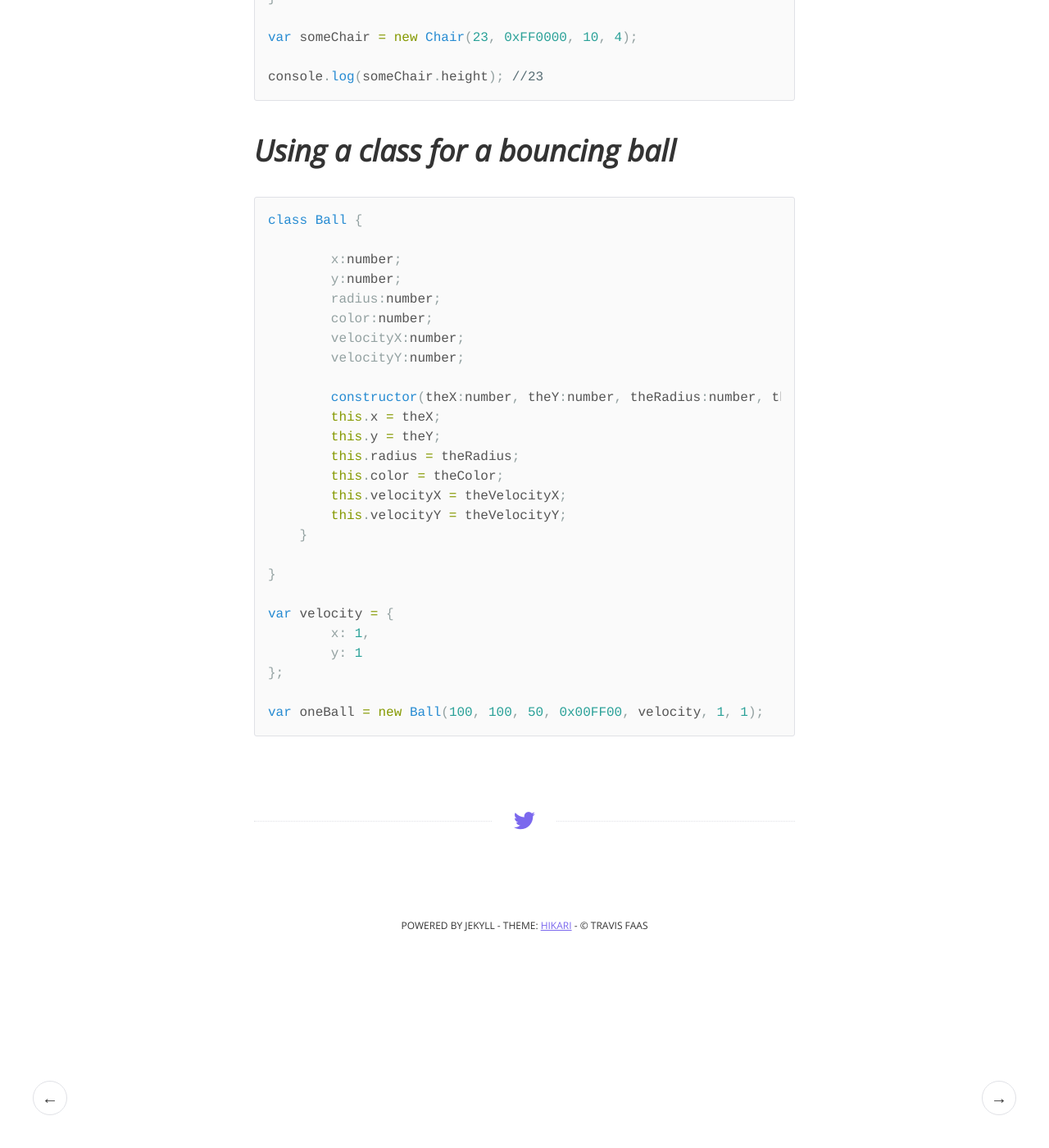
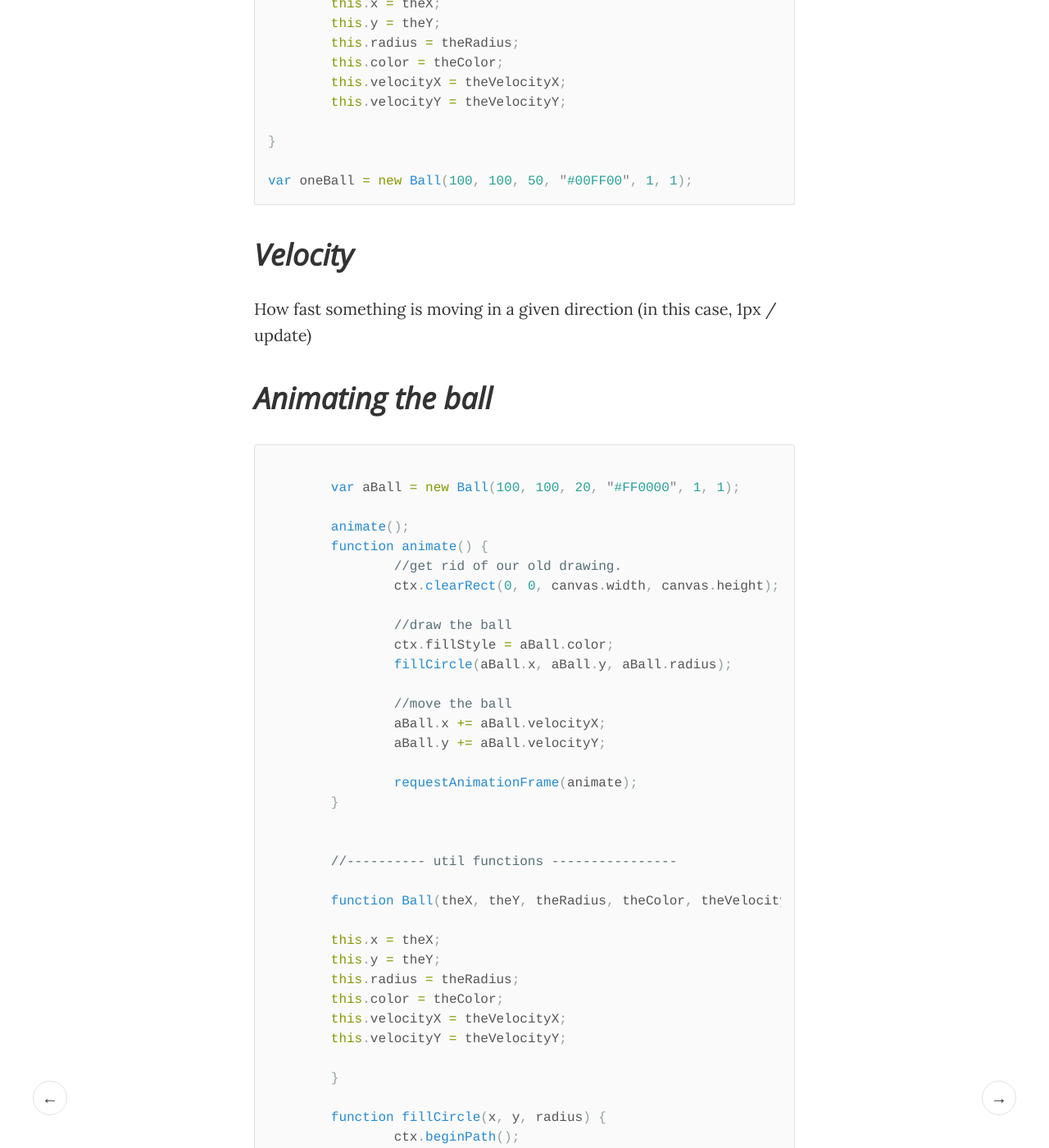
Before and after one commit to meanderingleaf/n221s15, a Jekyll site: the page built from _posts/2014-10-1-objects.markdown, in a window 1280 px wide and 1400 px high, scrolled down 4224 px. Shown: the whole window at 82% size. Built offline with Jekyll 4.4.1, drawn with Linux system fonts in a browser that asks for light colours; before the commit the page ends 5403 px from its top, so only the background shows below that; some of the changed text lies outside the part shown.

Commit message:
Fixing up arrays, adding more content to objects

```diff
--- a/_posts/2014-10-1-objects.markdown
+++ b/_posts/2014-10-1-objects.markdown
@@ -31,7 +31,7 @@ Here is that same object, in Typescript.
 {% highlight javascript %}
 	var someChair = {
 		height: 23,
-		color: 0xFF0000,
+		color: "#FF0000",
 		weight: 10,
 		numLegs: 4
 	};
@@ -48,7 +48,7 @@ Use a **dot**.
 {% highlight javascript %}
 	var someChair = {
 		height: 23,
-		color: 0xFF0000,
+		color: "#FF0000",
 		weight: 10,
 		numLegs: 4
 	};
@@ -58,12 +58,17 @@ Use a **dot**.
 {% endhighlight %}
 
 
+
+Some nomenclature: variables that exist within a class are called **properties**.
+
 And yes, properties work just like variables too
 
+
 {% highlight javascript %}
+
 	var someChair = {
 		height: 23,
-		color: 0xFF0000,
+		color: "#FF0000",
 		weight: 10,
 		numLegs: 4
 	};
@@ -83,22 +88,19 @@ Let's make a chair class, because we're not very creative.
 
 
 {% highlight javascript %}
-class Chair {
-
-	height:number;
-	color:number;
-	weight:number;
-	numLegs:number;
-
+function Chair() {
+	this.height = 1;
+	this.color = "#FF0000;
+	this.weight = 20;
+	this.numLegs = 3;
 }
 {% endhighlight %}
 
 
 A class is just a specification for an object, however. If we want to make an actual version of it, we need to make an *instance* of that class.
 
-Some nomenclature: variables that exist within a class are called **properties**.
 
-Making an instance of a class
+Making an instance of an object
 ----------------------------------------
 
 1. Use the *new* keywork
@@ -106,25 +108,22 @@ Making an instance of a class
 3. Put paranthesis after the name
 
 {% highlight javascript %}
-class Chair {
-
-	height:number;
-	color:number;
-	weight:number;
-	numLegs:number;
-
+function Chair() {
+	this.height = 1;
+	this.color = "#FF0000;
+	this.weight = 20;
+	this.numLegs = 3;
 }
 
 var someChair = new Chair();
 someChair.height = 23;
-someChair.color = 0xFF0000;
+someChair.color = "#FF0000";
 someChair.weight = 12;
 
 {% endhighlight %}
 
 Constructing a class
 ----------------------------------
-
 
 Sometimes it makes more sense to provide a series of values that the class will put into its properties by default.
 A constructor is a function (called a **method** when it appears inside of a class), that is run right when the class is instantiated (this happens when you see the **new** keyword).
@@ -133,60 +132,121 @@ In this case, we take a bunch of values, and store them in the class' properties
 
 {% highlight javascript %}
 
-class Chair {
-
-	height:number;
-	color:number;
-	weight:number;
-	numLegs:number;
-
-	constructor(theHeight:numbr, theColor:number, theWeight:number, theLegs:number) {
-        this.height = theHeight;
-        this.color = theColor;
-        this.weight = theWeight;
-        this.numLegs = theLegs;
-    }
-
+function Chair() {
+	this.height = 1;
+	this.color = "#FF0000;
+	this.weight = 20;
+	this.numLegs = 3;
 }
 
-var someChair = new Chair(23, 0xFF0000, 10, 4);
+var someChair = new Chair(23, "#FF0000", 10, 4);
 
 console.log(someChair.height); //23
 {% endhighlight %}
 
 
-Using a class for a bouncing ball
+Using an object for a bouncing ball
 ----------------------------------------
 
 {% highlight javascript %}
 
-class Ball {
+function Ball(theX, theY, theRadius, theColor, theVelocityX, theVelocityY) {
 
-	x:number;
-	y:number;
-	radius:number;
-	color:number;
-	velocityX:number;
-	velocityY:number;
-
-	constructor(theX:number, theY:number, theRadius:number, theColor:number, theVelocityX:number, theVelocityY) {
         this.x = theX;
         this.y = theY;
         this.radius = theRadius;
         this.color = theColor;
         this.velocityX = theVelocityX;
         this.velocityY = theVelocityY;
-    }
 
 }
 
-var velocity = {
-	x: 1,
-	y: 1
-};
-
-var oneBall = new Ball(100, 100, 50, 0x00FF00, velocity, 1, 1);
-
+var oneBall = new Ball(100, 100, 50, "#00FF00", 1, 1);
 
 
 {% endhighlight %}
+
+Velocity
+-------------------------------------
+
+How fast something is moving in a given direction (in this case, 1px / update)
+
+Animating the ball
+---------------------------------------
+
+{% highlight javascript %}
+
+	var aBall = new Ball(100, 100, 20, "#FF0000", 1, 1);
+
+	animate();
+	function animate() {
+		//get rid of our old drawing.
+		ctx.clearRect(0, 0, canvas.width, canvas.height);
+
+		//draw the ball
+		ctx.fillStyle = aBall.color;
+		fillCircle(aBall.x, aBall.y, aBall.radius);
+
+		//move the ball
+		aBall.x += aBall.velocityX;
+		aBall.y += aBall.velocityY;
+
+		requestAnimationFrame(animate);
+	}
+
+
+	//---------- util functions ----------------
+
+	function Ball(theX, theY, theRadius, theColor, theVelocityX, theVelocityY) {
+
+        this.x = theX;
+        this.y = theY;
+        this.radius = theRadius;
+        this.color = theColor;
+        this.velocityX = theVelocityX;
+        this.velocityY = theVelocityY;
+
+	}
+
+	function fillCircle(x, y, radius) {
+		ctx.beginPath();
+		ctx.arc(x, y, radius, 0, Math.PI * 2);
+		ctx.closePath();
+		ctx.fill();
+	}
+
+{% endhighlight %}
+
+
+Boucning the ball
+-------------------------------------
+
+{% highlight javascript %}
+	function animate() {
+		//get rid of our old drawing.
+		ctx.clearRect(0, 0, canvas.width, canvas.height);
+
+		//draw the ball
+		ctx.fillStyle = aBall.color;
+		fillCircle(aBall.x, aBall.y, aBall.radius);
+
+		//move the ball
+		aBall.x += aBall.velocityX;
+		aBall.y += aBall.velocityY;
+
+		//'bounce' off right corner
+		if(aBall.x > 800) {
+			aBall.x = 800;
+			aBall.velocityX *= -1;
+		}
+
+		requestAnimationFrame(animate);
+	}
+{% endhighlight %}
+
+
+Some challenges
+-----------------------------------
+
+- Complete the code for all four edges of the bounce
+- How would you go about making mulitple balls?
```
Also changed, not shown: other parts of _posts/2014-10-1-objects.markdown (+1 -1 lines), _posts/2014-09-10-Arrays.markdown (+12 -12 lines), _posts/2014-10-16-javascript.markdown (deleted, +0 -47 lines).
